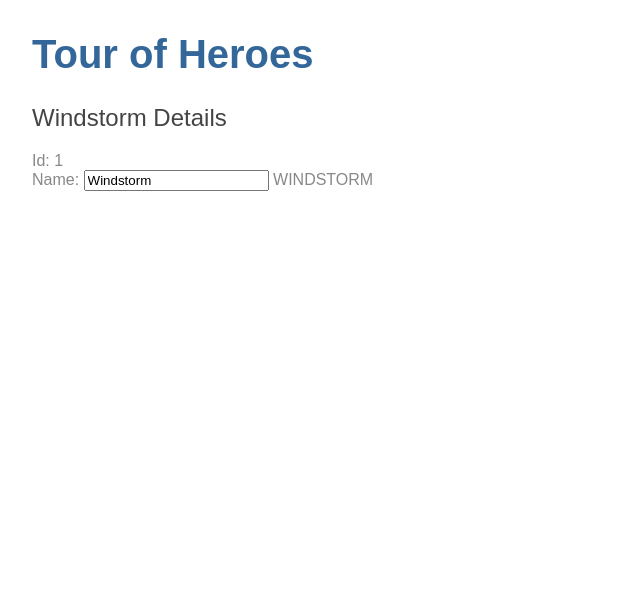
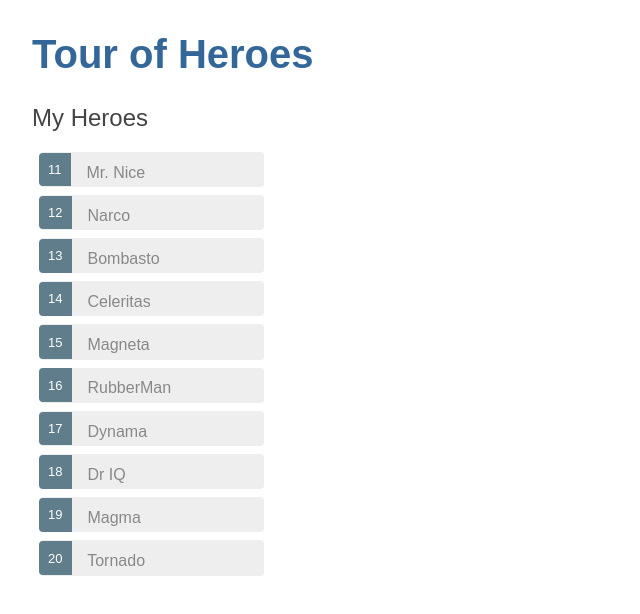
Before and after one commit to dstewart101/AngularHeroes, an Angular app: page / in a window 1280 px wide. Shown: the top 614 px of the page, without its empty margins (0-640 px from the left). Built offline with nearby package versions, Linux system fonts and the light colour scheme.

Commit message:
list of heroes

```diff
--- a/src/app/heroes/heroes.component.css
+++ b/src/app/heroes/heroes.component.css
@@ -0,0 +1,48 @@
+/* HeroesComponent's private CSS styles */
+.selected {
+    background-color: #CFD8DC !important;
+    color: white;
+  }
+  .heroes {
+    margin: 0 0 2em 0;
+    list-style-type: none;
+    padding: 0;
+    width: 15em;
+  }
+  .heroes li {
+    cursor: pointer;
+    position: relative;
+    left: 0;
+    background-color: #EEE;
+    margin: .5em;
+    padding: .3em 0;
+    height: 1.6em;
+    border-radius: 4px;
+  }
+  .heroes li.selected:hover {
+    background-color: #BBD8DC !important;
+    color: white;
+  }
+  .heroes li:hover {
+    color: #607D8B;
+    background-color: #DDD;
+    left: .1em;
+  }
+  .heroes .text {
+    position: relative;
+    top: -3px;
+  }
+  .heroes .badge {
+    display: inline-block;
+    font-size: small;
+    color: white;
+    padding: 0.8em 0.7em 0 0.7em;
+    background-color: #607D8B;
+    line-height: 1em;
+    position: relative;
+    left: -1px;
+    top: -4px;
+    height: 1.8em;
+    margin-right: .8em;
+    border-radius: 4px 0 0 4px;
+  }
--- a/src/app/heroes/heroes.component.html
+++ b/src/app/heroes/heroes.component.html
@@ -1,8 +1,6 @@
-<h2>{{hero.name}} Details</h2>
-<div><span>Id: {{hero.id}}</span></div>
-<div>
-  <label>Name:
-    <input [(ngModel)] = "hero.name" placeholder="name"/>
-      {{hero.name | uppercase}}
-    </label>
-</div>
+<h2>My Heroes</h2>
+<ul class="heroes">
+    <li *ngFor="let hero of heroes">
+    <span class="badge">{{hero.id}}</span> {{hero.name}}
+  </li>
+</ul>
--- a/src/app/heroes/heroes.component.ts
+++ b/src/app/heroes/heroes.component.ts
@@ -1,5 +1,6 @@
 import { Component, OnInit } from '@angular/core';
 import { Hero } from "../hero";
+import { HEROES } from '../mock-heroes';
 
 @Component({
   selector: 'app-heroes',
@@ -14,6 +15,8 @@ export class HeroesComponent implements OnInit {
     name: 'Windstorm'
   };
 
+  heroes = HEROES;
+
   constructor() { }
 
   ngOnInit() {
--- /dev/null
+++ b/src/app/mock-heroes.ts
@@ -0,0 +1,14 @@
+import { Hero } from './hero';
+
+export const HEROES: Hero[] = [
+  { id: 11, name: 'Mr. Nice' },
+  { id: 12, name: 'Narco' },
+  { id: 13, name: 'Bombasto' },
+  { id: 14, name: 'Celeritas' },
+  { id: 15, name: 'Magneta' },
+  { id: 16, name: 'RubberMan' },
+  { id: 17, name: 'Dynama' },
+  { id: 18, name: 'Dr IQ' },
+  { id: 19, name: 'Magma' },
+  { id: 20, name: 'Tornado' }
+];
```
